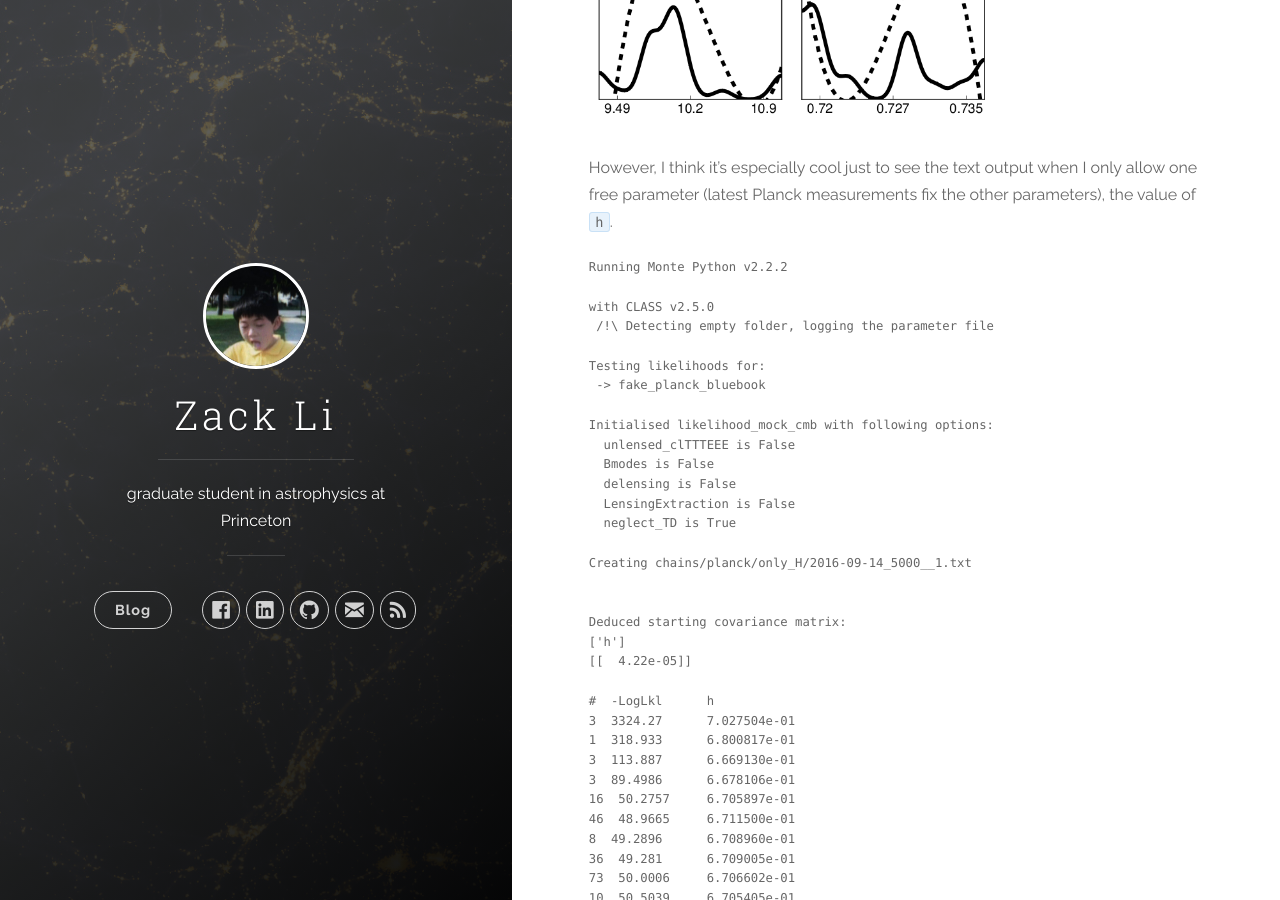
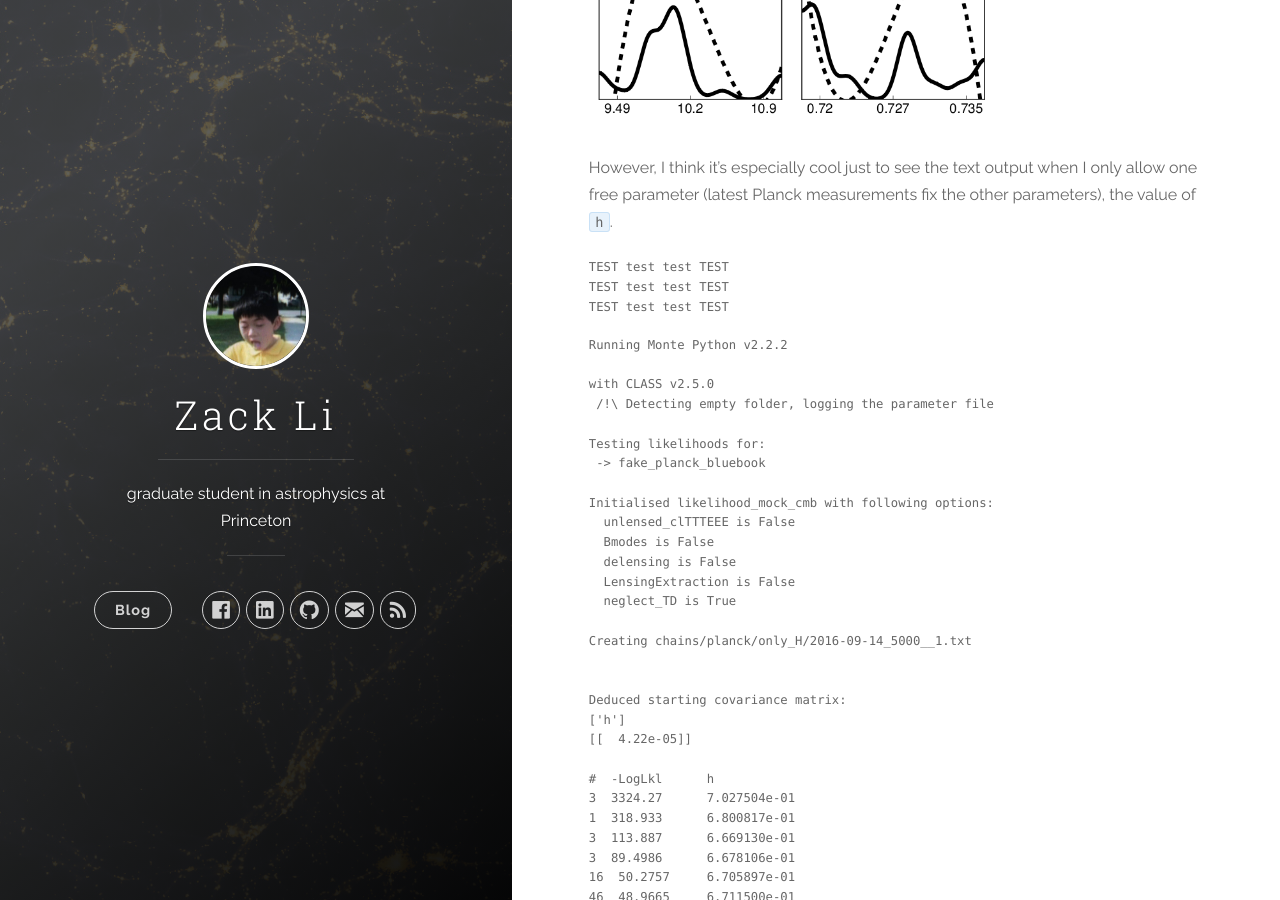
Before and after one commit to xzackli/xzackli.github.io, a Jekyll site: the page built from _posts/2016-09-14-testing-monte-python.markdown, in a window 1280 px wide and 900 px high, scrolled down 773 px. Built offline with Jekyll 4.4.1, drawn with Linux system fonts in a browser that asks for light colours; nearby versions of some CDN libraries.

Commit message:
testing a few more text display formats

````diff
--- a/_posts/2016-09-14-testing-monte-python.markdown
+++ b/_posts/2016-09-14-testing-monte-python.markdown
@@ -11,7 +11,16 @@ For these exploratory Markov Chain chains, I'm using a fake likelihood function
 
 However, I think it's especially cool just to see the text output when I only allow one free parameter (latest Planck measurements fix the other parameters), the value of `h`.
 
-```textile
+
+
+```AsciiDoc
+TEST test test TEST
+TEST test test TEST
+TEST test test TEST
+```
+
+
+```reStructuredText
 Running Monte Python v2.2.2
 
 with CLASS v2.5.0
````
